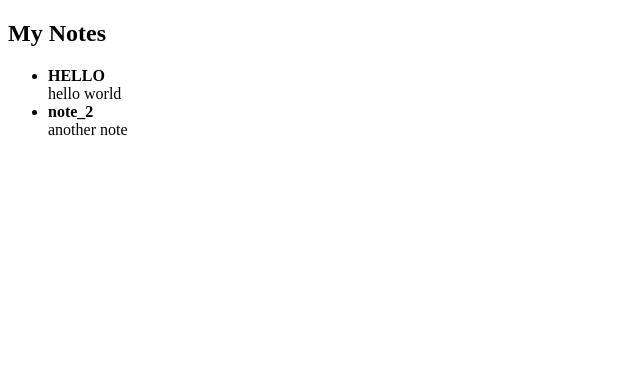
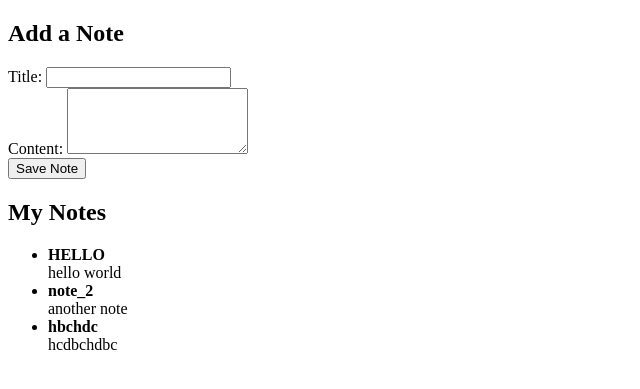
Before and after one commit to ilakshaygupt/notesapp, a Django app: page / in a window 1280 px wide. Shown: the top 389 px of the page, without its empty margins (0-640 px from the left). Run offline with Django 4.2, Linux system fonts and the light colour scheme; data comes from the database, SQL or seed files in the repository.

```diff
--- a/notes/templates/notes/home.html
+++ b/notes/templates/notes/home.html
@@ -5,7 +5,20 @@
     <title>Notes App</title>
 </head>
 <body>
-    <main>
+
+    <section id="note-form">
+        <h2>Add a Note</h2>
+        <form method="post" action="{% url 'create_note' %}">
+            {% csrf_token %}
+            <label for="title">Title:</label>
+            <input type="text" id="title" name="title" required>
+            <br>
+            <label for="content">Content:</label>
+            <textarea id="content" name="content" rows="4" required></textarea>
+            <br>
+            <button type="submit">Save Note</button>
+        </form>
+    </section>
             <h2>My Notes</h2>
             <ul>
                 {% for note in notes %}
@@ -15,6 +28,5 @@
                 </li>
                 {% endfor %}
             </ul>
-    </main>
 </body>
 </html>
--- a/notes/urls.py
+++ b/notes/urls.py
@@ -3,4 +3,5 @@ from . import views
 
 urlpatterns = [
     path('', views.home, name='home'),
+    path('create_note/',views.create_note,name="create_note")
 ]
--- a/notes/views.py
+++ b/notes/views.py
@@ -1,6 +1,16 @@
-from django.shortcuts import render
+from django.shortcuts import render,redirect
 from .models import Note
+from .forms import NoteForm
+
 
 def home(request):
     notes = Note.objects.all()
     return render(request, 'notes/home.html', {'notes': notes})
+
+
+def create_note(request):
+    if request.method == 'POST':
+        form = NoteForm(request.POST)
+        if form.is_valid():
+            form.save()
+            return redirect('home')
```
Also changed, not shown: notes/forms.py (+7 -0 lines), db.sqlite3.
